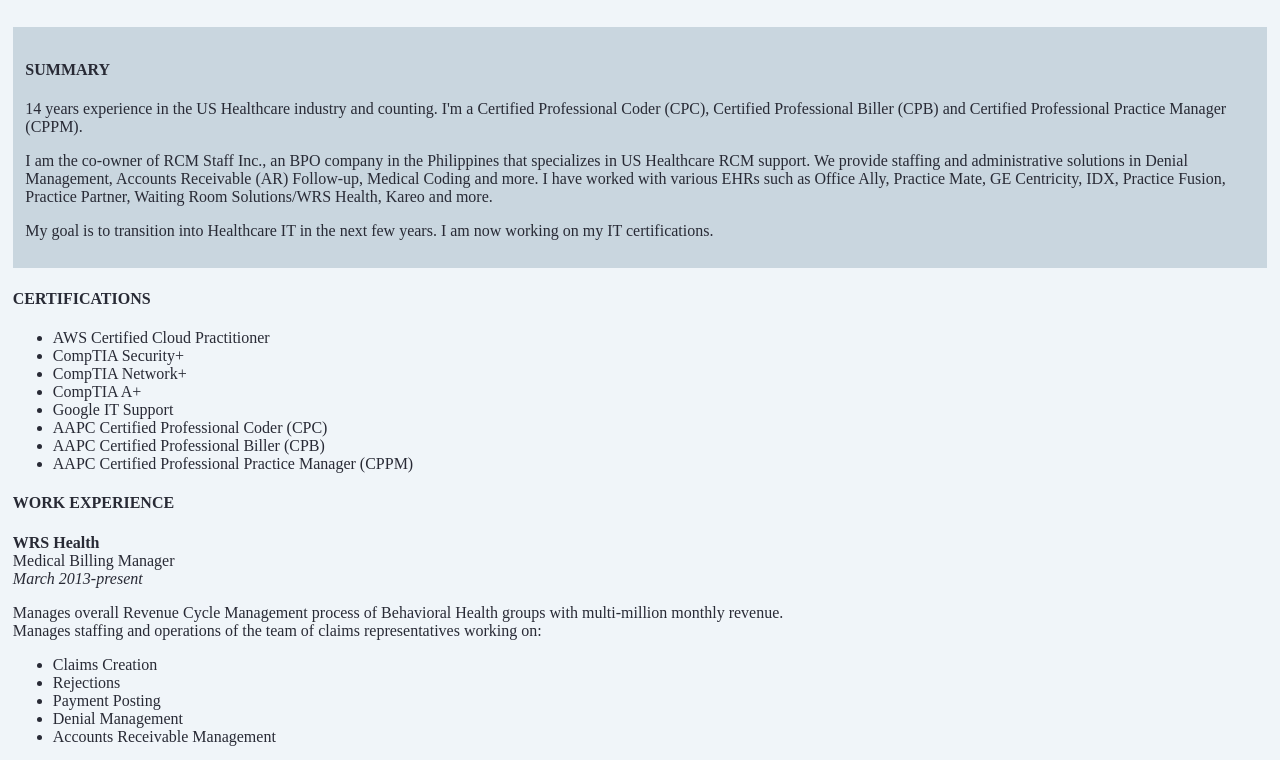
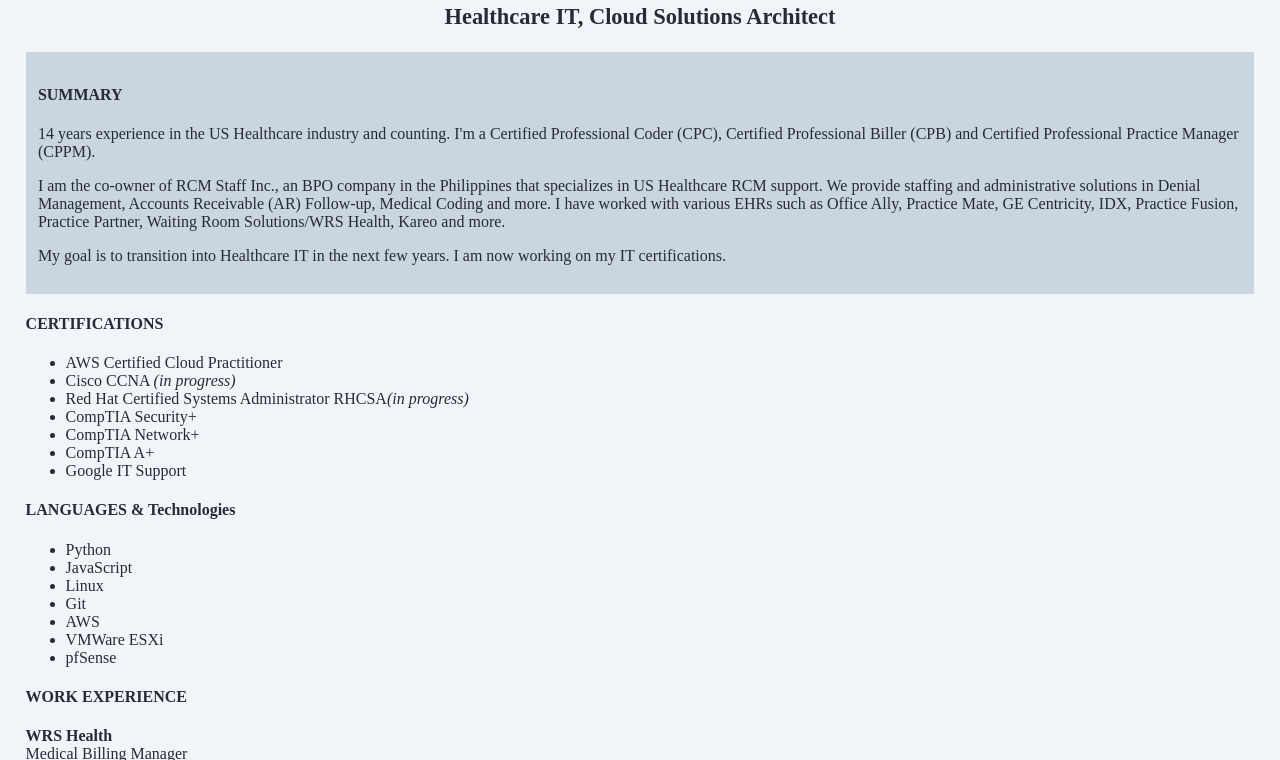
Before and after one commit to Ntt37Vp/Cloud-Resume-Challenge, a plain HTML site: page index.html in a window 1280 px wide. Shown: the part 117-877 px from the top of the page. Drawn offline with Linux system fonts and the light colour scheme.

Commit message:
added languages section, added items on Cert

```diff
--- a/index.html
+++ b/index.html
@@ -7,10 +7,9 @@
 	<title>Kevin Jamito Resume</title>
 </head>
 <body>
-<!-- name and title-->
 <div id="title">
 	<h1>Kevin Jamito</h1>
-	<h3>Healthcare IT Solutions Architect</h3>
+	<h3>Healthcare IT, Cloud Solutions Architect</h3>
 </div>
 <!-- work summary -->
 <div class="contents">
@@ -33,13 +32,24 @@
 	<h4>CERTIFICATIONS</h4>
 	<ul>
 		<li>AWS Certified Cloud Practitioner</li>
+		<li>Cisco CCNA <em>(in progress)</em></li>
+		<li>Red Hat Certified Systems Administrator RHCSA<em>(in progress)</em></li>
 		<li>CompTIA Security+</li>
 		<li>CompTIA Network+</li>
 		<li>CompTIA A+</li>
 		<li>Google IT Support </li>
-		<li>AAPC Certified Professional Coder (CPC)</li>
-		<li>AAPC Certified Professional Biller (CPB)</li>
-		<li>AAPC Certified Professional Practice Manager (CPPM)</li>
+	</ul>
+</div>
+<div>
+	<h4>LANGUAGES & Technologies</h4>
+	<ul>
+		<li>Python</li>
+		<li>JavaScript</li>
+		<li>Linux</li>
+		<li>Git</li>
+		<li>AWS</li>
+		<li>VMWare ESXi</li>
+		<li>pfSense</li>
 	</ul>
 </div>
 <!-- work experience -->
@@ -64,7 +74,7 @@
 	<div>
 		<strong>Abacuz Global Solutions</strong><br>
 		Operations Manager<br>
-		<em>September 2014-December 2019 (5 years 4 months)</em><br>
+		<em>September 2014-December 2019</em><br>
 		<p>Manages overall Revenue Cycle Management process of Behavioral Health groups with multi-million monthly revenue.
 		Manages staffing and operations of the team of claims representatives working on Claims Creation, Rejections, Payment Posting, AR and Denial
 		Management.</p>
@@ -111,7 +121,7 @@
 <br>
 
 <footer>
-	This page was inspired by the <a href="" target="_blank">Cloud Resume Challenge.</a> Hand-crafted by yours truly using HTML, CSS, JavaScript and AWS technologies S3, Route 53, CloudFront and more!
+	This website was inspired by the <a href="https://cloudresumechallenge.dev" target="_blank">Cloud Resume Challenge.</a> The page was hand-crafted by yours truly using HTML, CSS, JavaScript and deployed using AWS technologies such as Route 53, S3, CloudFront and more!
 </footer>
 
 </body>
--- a/styles.css
+++ b/styles.css
@@ -2,6 +2,7 @@
     background-color: #F0F5F9;
     color: #282A35;
     margin: 1%;
+    padding: 1%;
 }
 h1{
     letter-spacing: 10px;
```
Also changed, not shown: 1 other file.
